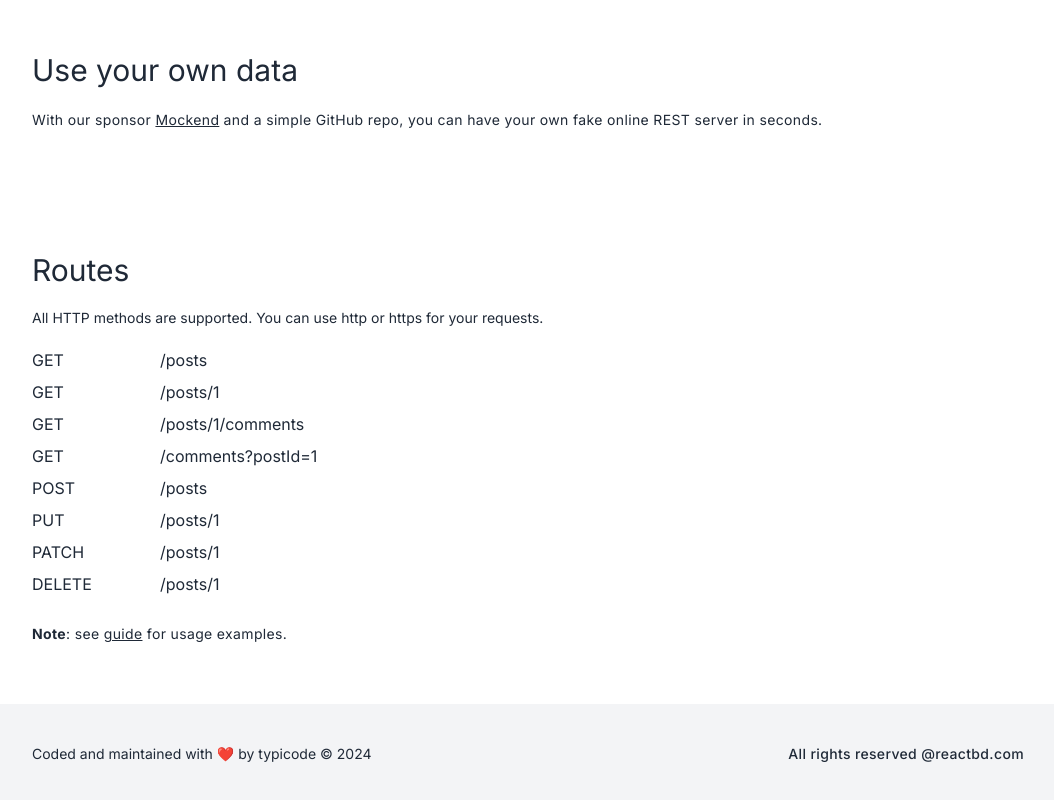
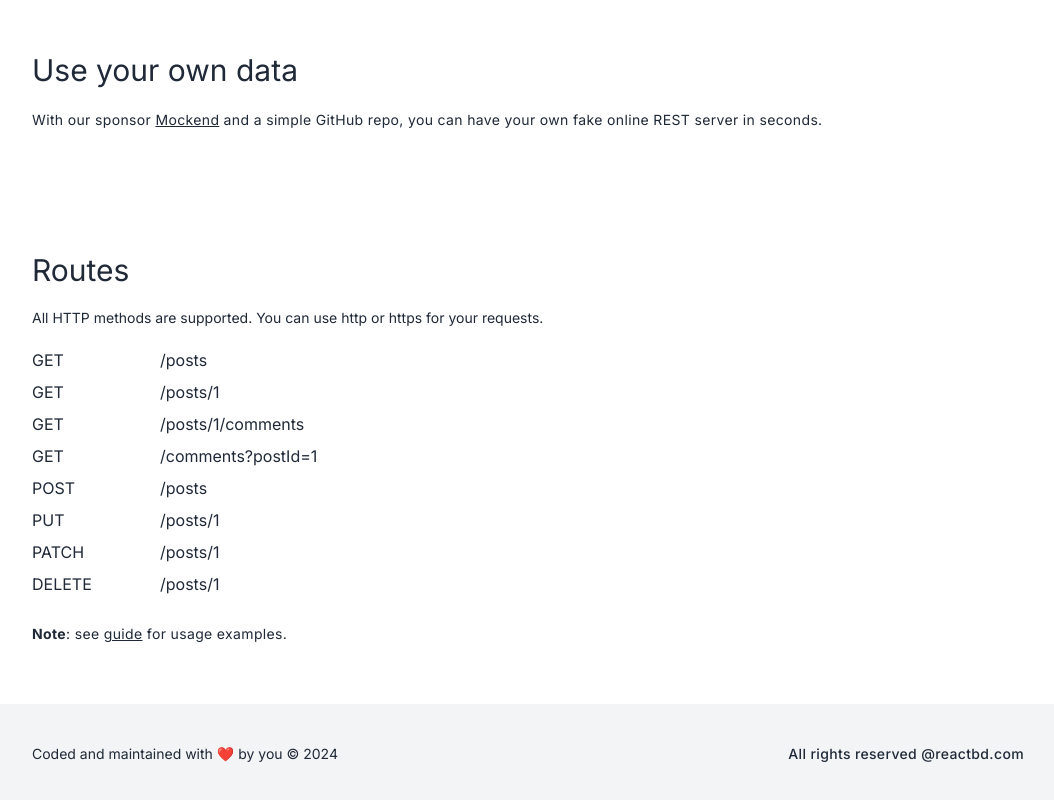
Before and after one commit to noorjsdivs/jsonplaceholder, a Next.js app: page / in a window 1280 px wide. Shown: the part 1705-2505 px from the top of the page, without its empty margins (112-1166 px from the left). Built offline with nearby package versions, Linux system fonts and the light colour scheme.

Commit message:
footer modified

```diff
--- a/src/components/Footer.tsx
+++ b/src/components/Footer.tsx
@@ -5,9 +5,7 @@ const Footer = () => {
   return (
     <div className="bg-gray-100">
       <Container className="flex items-center justify-between">
-        <p className="text-sm">
-          Coded and maintained with ❤️ by typicode © 2024
-        </p>
+        <p className="text-sm">Coded and maintained with ❤️ by you © 2024</p>
         <p className="text-sm font-medium tracking-wide">
           All rights reserved @reactbd.com
         </p>
```
